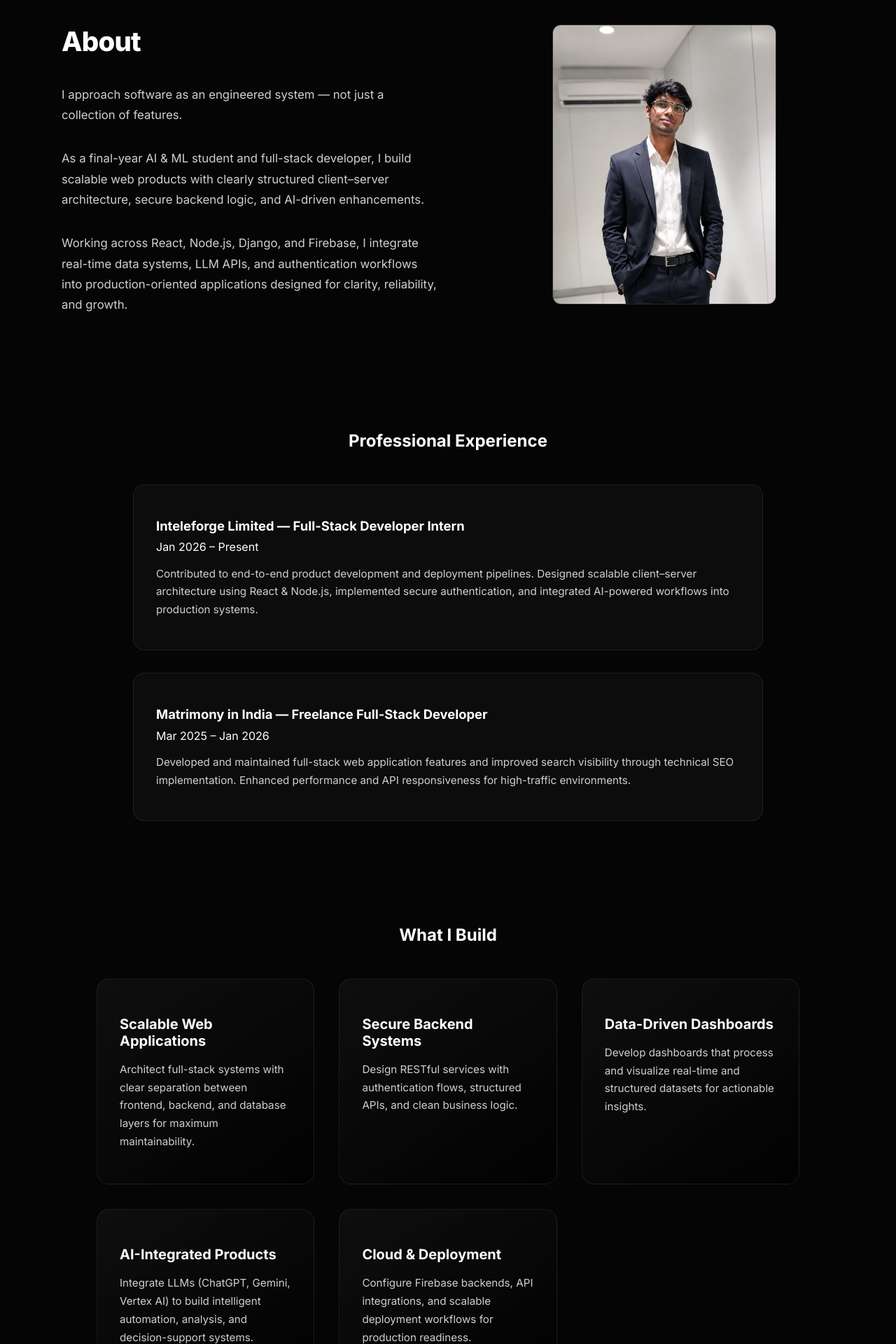
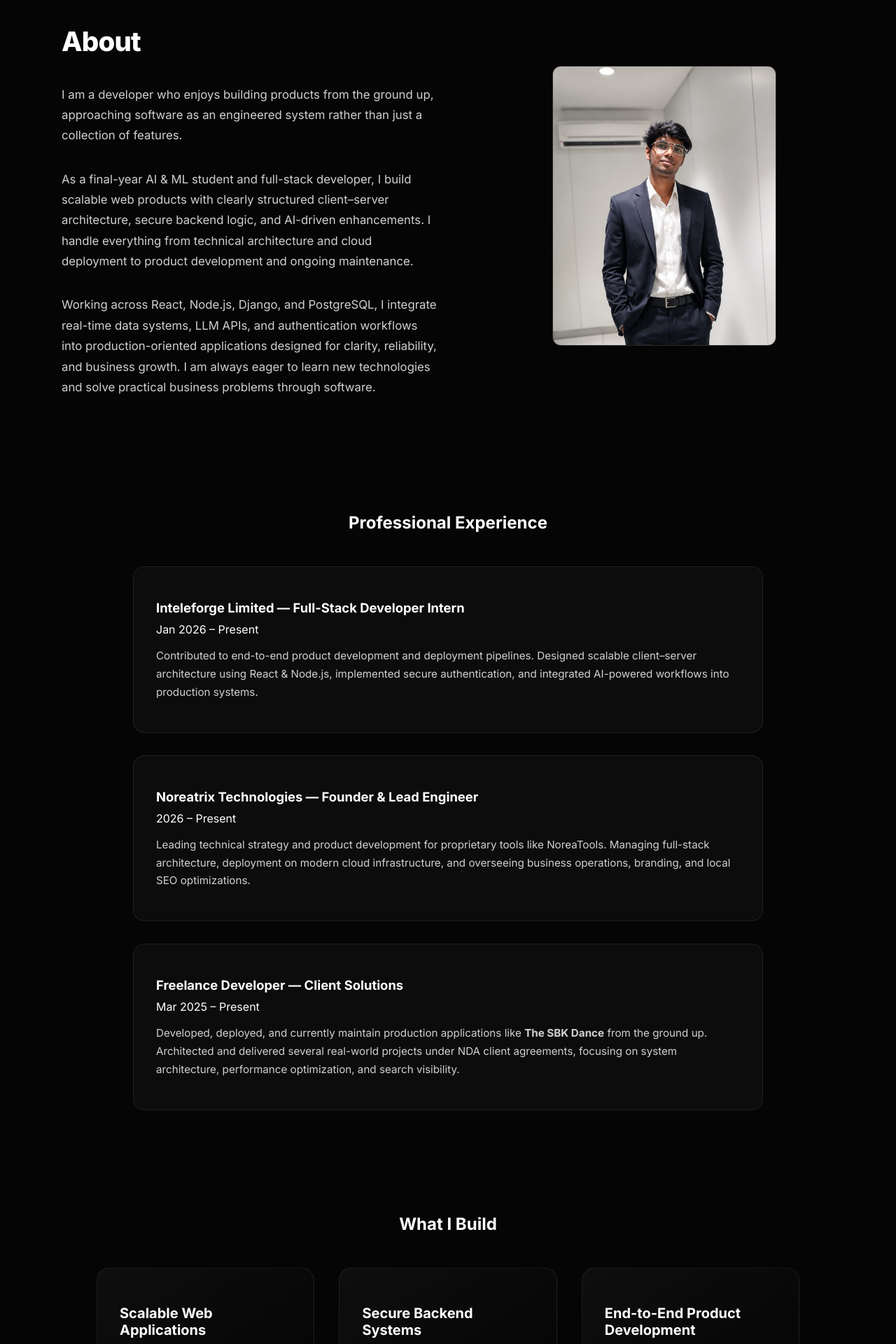
Before and after one commit to dumpalajeevankumar1/Portfolio, a React (Vite) app: page / in a window 1280 px wide. Shown: the part 860-2780 px from the top of the page at 70% size. Built offline with nearby package versions, Linux system fonts and the light colour scheme.

Commit message:
Update App.jsx

```diff
--- a/src/App.jsx
+++ b/src/App.jsx
@@ -4,14 +4,16 @@ import GeneratedName from "./components/GeneratedName";
 
 export default function App() {
   const [showSubtitle, setShowSubtitle] = useState(false);
+  const [isMobileMenuOpen, setIsMobileMenuOpen] = useState(false);
+  const [copied, setCopied] = useState(false);
 
+  // Section Refs
   const profileRef = useRef(null);
+  const experienceRef = useRef(null);
   const servicesRef = useRef(null);
   const skillsRef = useRef(null);
-  const experienceRef = useRef(null);
   const focusRef = useRef(null);
   const projectsRef = useRef(null);
-  const resumeRef = useRef(null);
   const contactRef = useRef(null);
 
   const handleIntroComplete = () => {
@@ -19,13 +21,18 @@ export default function App() {
       profileRef.current?.scrollIntoView({ behavior: "smooth" });
     }, 600);
   };
-const [copied, setCopied] = useState(false);
 
   const copyEmail = () => {
     navigator.clipboard.writeText("jeevankumar082005@gmail.com");
     setCopied(true);
     setTimeout(() => setCopied(false), 2000);
   };
+
+  const scrollToSection = (ref) => {
+    ref.current?.scrollIntoView({ behavior: "smooth" });
+    setIsMobileMenuOpen(false); // Close mobile menu on click
+  };
+
   return (
     <main>
       {/* MATRIX BACKGROUND */}
@@ -56,30 +63,31 @@ const copyEmail = () => {
           {/* Brand */}
           <div
             className="nav-logo"
-            onClick={() => window.scrollTo({ top: 0, behavior: "smooth" })}
+            onClick={() => {
+              window.scrollTo({ top: 0, behavior: "smooth" });
+              setIsMobileMenuOpen(false);
+            }}
           >
             <span className="logo-primary">portfolio</span>
             <span className="logo-sub">systems · data · ai</span>
           </div>
 
-          {/* Navigation */}
-          <ul className="nav-links">
-            <li onClick={() => profileRef.current?.scrollIntoView({ behavior: "smooth" })}>
-              About
-            </li>
-            <li onClick={() => experienceRef.current?.scrollIntoView({ behavior: "smooth" })}>
-              Experience
-            </li>
-            <li onClick={() => skillsRef.current?.scrollIntoView({ behavior: "smooth" })}>
-              Stack
-            </li>
-            <li onClick={() => projectsRef.current?.scrollIntoView({ behavior: "smooth" })}>
-              Projects
-            </li>
-            <li
-              className="nav-cta"
-              onClick={() => contactRef.current?.scrollIntoView({ behavior: "smooth" })}
+          {/* Mobile Menu Toggle */}
+          <button
+            className="mobile-menu-btn"
+            onClick={() => setIsMobileMenuOpen(!isMobileMenuOpen)}
+            aria-label="Toggle Navigation"
           >
+            {isMobileMenuOpen ? "✕" : "☰"}
+          </button>
+
+          {/* Navigation Links */}
+          <ul className={`nav-links ${isMobileMenuOpen ? "nav-links-mobile-open" : ""}`}>
+            <li onClick={() => scrollToSection(profileRef)}>About</li>
+            <li onClick={() => scrollToSection(experienceRef)}>Experience</li>
+            <li onClick={() => scrollToSection(skillsRef)}>Stack</li>
+            <li onClick={() => scrollToSection(projectsRef)}>Projects</li>
+            <li className="nav-cta" onClick={() => scrollToSection(contactRef)}>
               Contact
             </li>
           </ul>
@@ -92,18 +100,15 @@ const copyEmail = () => {
           <h2>About</h2>
 
           <p className="about-lead">
-            I approach software as an engineered system — not just a collection of features.
+            I am a developer who enjoys building products from the ground up, approaching software as an engineered system rather than just a collection of features.
           </p>
 
           <p>
-            As a final-year AI & ML student and full-stack developer, I build scalable web products
-            with clearly structured client–server architecture, secure backend logic, and AI-driven enhancements.
+            As a final-year AI & ML student and full-stack developer, I build scalable web products with clearly structured client–server architecture, secure backend logic, and AI-driven enhancements. I handle everything from technical architecture and cloud deployment to product development and ongoing maintenance.
           </p>
 
           <p>
-            Working across React, Node.js, Django, and Firebase, I integrate real-time data systems,
-            LLM APIs, and authentication workflows into production-oriented applications
-            designed for clarity, reliability, and growth.
+            Working across React, Node.js, Django, and PostgreSQL, I integrate real-time data systems, LLM APIs, and authentication workflows into production-oriented applications designed for clarity, reliability, and business growth. I am always eager to learn new technologies and solve practical business problems through software.
           </p>
         </div>
 
@@ -127,21 +132,27 @@ const copyEmail = () => {
               <span className="exp-date">Jan 2026 – Present</span>
             </div>
             <p>
-              Contributed to end-to-end product development and deployment pipelines.
-              Designed scalable client–server architecture using React & Node.js,
-              implemented secure authentication, and integrated AI-powered workflows into production systems.
+              Contributed to end-to-end product development and deployment pipelines. Designed scalable client–server architecture using React & Node.js, implemented secure authentication, and integrated AI-powered workflows into production systems.
             </p>
           </div>
 
           <div className="experience-item">
             <div className="exp-header">
-              <h3>Matrimony in India — Freelance Full-Stack Developer</h3>
-              <span className="exp-date">Mar 2025 – Jan 2026</span>
+              <h3>Noreatrix Technologies — Founder & Lead Engineer</h3>
+              <span className="exp-date">2026 – Present</span>
             </div>
             <p>
-              Developed and maintained full-stack web application features and improved
-              search visibility through technical SEO implementation. Enhanced
-              performance and API responsiveness for high-traffic environments.
+              Leading technical strategy and product development for proprietary tools like NoreaTools. Managing full-stack architecture, deployment on modern cloud infrastructure, and overseeing business operations, branding, and local SEO optimizations.
+            </p>
+          </div>
+
+          <div className="experience-item">
+            <div className="exp-header">
+              <h3>Freelance Developer — Client Solutions</h3>
+              <span className="exp-date">Mar 2025 – Present</span>
+            </div>
+            <p>
+              Developed, deployed, and currently maintain production applications like <strong>The SBK Dance</strong> from the ground up. Architected and delivered several real-world projects under NDA client agreements, focusing on system architecture, performance optimization, and search visibility.
             </p>
           </div>
         </div>
@@ -154,42 +165,22 @@ const copyEmail = () => {
         <div className="services-grid">
           <div className="service-card">
             <h3>Scalable Web Applications</h3>
-            <p>
-              Architect full-stack systems with clear separation between frontend,
-              backend, and database layers for maximum maintainability.
-            </p>
+            <p>Architect full-stack systems with clear separation between frontend, backend, and database layers for maximum maintainability.</p>
           </div>
 
           <div className="service-card">
             <h3>Secure Backend Systems</h3>
-            <p>
-              Design RESTful services with authentication flows, structured APIs,
-              and clean business logic.
-            </p>
+            <p>Design RESTful services with authentication flows, structured APIs, and clean business logic.</p>
           </div>
 
           <div className="service-card">
-            <h3>Data-Driven Dashboards</h3>
-            <p>
-              Develop dashboards that process and visualize real-time and structured
-              datasets for actionable insights.
-            </p>
+            <h3>End-to-End Product Development</h3>
+            <p>Drive projects from initial wireframes to database schema design, continuous deployment, and post-launch maintenance.</p>
           </div>
 
           <div className="service-card">
             <h3>AI-Integrated Products</h3>
-            <p>
-              Integrate LLMs (ChatGPT, Gemini, Vertex AI) to build intelligent
-              automation, analysis, and decision-support systems.
-            </p>
-          </div>
-
-          <div className="service-card">
-            <h3>Cloud & Deployment</h3>
-            <p>
-              Configure Firebase backends, API integrations, and scalable
-              deployment workflows for production readiness.
-            </p>
+            <p>Integrate LLMs (ChatGPT, Gemini, Vertex AI) to build intelligent automation, analysis, and decision-support systems.</p>
           </div>
         </div>
       </section>
@@ -202,16 +193,16 @@ const copyEmail = () => {
           <div className="skills-card">
             <h3>Web Development</h3>
             <div className="skills-items">
-              <span>HTML</span><span>CSS</span><span>JavaScript</span>
-              <span>React.js</span><span>TypeScript</span>
+              <span>React.js</span><span>Next.js</span><span>TypeScript</span>
+              <span>JavaScript</span><span>HTML/CSS</span>
             </div>
           </div>
 
           <div className="skills-card">
-            <h3>Backend & APIs</h3>
+            <h3>Backend & Data</h3>
             <div className="skills-items">
-              <span>Django</span><span>Node.js</span><span>Express.js</span>
-              <span>Firebase</span><span>REST API Design</span>
+              <span>Node.js</span><span>Express.js</span><span>Django</span>
+              <span>PostgreSQL</span><span>Firebase</span><span>REST APIs</span>
             </div>
           </div>
 
@@ -224,127 +215,75 @@ const copyEmail = () => {
           </div>
 
           <div className="skills-card">
-            <h3>Architecture & Tools</h3>
+            <h3>Infrastructure & Tools</h3>
             <div className="skills-items">
-              <span>Client–Server</span><span>Git</span><span>GitHub</span>
-              <span>Cursor AI</span><span>GitHub Copilot</span><span>Supabase</span>
+              <span>Vercel</span><span>Git/GitHub</span><span>Supabase</span>
+              <span>Cursor AI</span><span>SEO Optimization</span>
             </div>
-          </div>
-
-          <div className="skills-card">
-            <h3>Security</h3>
-            <div className="skills-items">
-              <span>OWASP Principles</span><span>Auth Flows</span><span>API Security</span>
-            </div>
-          </div>
-        </div>
-      </section>
-
-      {/* ================= ENGINEERING FOCUS ================= */}
-      <section ref={focusRef} className="content-section focus-section">
-        <h2>Engineering Principles</h2>
-
-        <div className="focus-grid">
-          <div className="focus-card">
-            <h3>Clean Architecture</h3>
-            <p>Prioritizing intentional system structure and readable, maintainable codebases.</p>
-          </div>
-          <div className="focus-card">
-            <h3>Predictable Data Flow</h3>
-            <p>Designing systems with logical data movement to reduce complexity and bugs.</p>
-          </div>
-          <div className="focus-card">
-            <h3>Scalability-Aware Design</h3>
-            <p>Considering performance constraints early to avoid architectural bottlenecks.</p>
-          </div>
-          <div className="focus-card">
-            <h3>Security-Conscious</h3>
-            <p>Implementing safe user input handling and secure authentication flows by default.</p>
-          </div>
-          <div className="focus-card">
-            <h3>Production-Oriented</h3>
-            <p>Iterating on real-world reliability rather than assuming ideal scenarios.</p>
           </div>
         </div>
       </section>
 
       {/* ================= PROJECTS ================= */}
       <section ref={projectsRef} className="content-section projects-section">
-        <h2>Projects</h2>
+        <h2>Live Products & Projects</h2>
         <div className="projects-list">
-          {/* Project 1 */}
+
+          {/* NoreaTools */}
+          <div className="project-card">
+            <div className="project-header">
+              <h3>NoreaTools</h3>
+              <span className="project-tag">Live Product</span>
+            </div>
+            <p className="project-desc">
+              A suite of online productivity and PDF tools. Built independently from the ground up, handling both the technical roadmap and product development.
+            </p>
+            <a href="https://noreatools.noreatrix.com" target="_blank" rel="noopener noreferrer" className="project-link">
+              Visit NoreaTools →
+            </a>
+          </div>
+
+          {/* The SBK Dance */}
+          <div className="project-card">
+            <div className="project-header">
+              <h3>The SBK Dance</h3>
+              <span className="project-tag">Client Application</span>
+            </div>
+            <p className="project-desc">
+              Independently designed, developed, deployed, and currently maintaining the digital platform for a dance organization, ensuring high uptime and performance.
+            </p>
+            <a href="https://thesbkdance.com" target="_blank" rel="noopener noreferrer" className="project-link">
+              Visit Site →
+            </a>
+          </div>
+
+          {/* Accd Bazaar */}
           <div className="project-card">
             <div className="project-header">
               <h3>Accd Bazaar</h3>
-              <span className="project-tag">Full-Stack Product</span>
+              <span className="project-tag">Full-Stack System</span>
             </div>
             <p className="project-desc">
-              A scalable circular marketplace platform supporting dynamic listings
-              and structured user interactions.
+              A scalable circular marketplace platform supporting dynamic listings and structured client-server data flow.
             </p>
-            <ul className="project-points">
-              <li>Designed backend models and REST APIs for business logic</li>
-              <li>Implemented responsive frontend using React and modern UI practices</li>
-              <li>Structured client-server data flow for scalability</li>
-            </ul>
             <a href="https://github.com/dumpalajeevankumar1/Web-application" target="_blank" rel="noopener noreferrer" className="project-link">
               GitHub →
             </a>
           </div>
 
-          {/* Project 2 */}
+          {/* City Intelligence */}
           <div className="project-card">
             <div className="project-header">
               <h3>City Intelligence Dashboard</h3>
-              <span className="project-tag">Google Hackathon Finalist</span>
+              <span className="project-tag">Hackathon Finalist</span>
             </div>
             <p className="project-desc">
-              A real-time civic intelligence system for monitoring traffic and incidents
-              via geospatial insights.
+              A real-time civic intelligence system for monitoring traffic via geospatial insights, utilizing Firebase and Google Maps API.
             </p>
-            <ul className="project-points">
-              <li>Integrated Firebase for real-time updates</li>
-              <li>Implemented Google Maps API for geospatial insights</li>
-              <li>Designed rapid data-refresh architecture</li>
-            </ul>
             <a href="https://github.com/dumpalajeevankumar1/scamps" target="_blank" rel="noopener noreferrer" className="project-link">
               GitHub →
             </a>
           </div>
-
-          {/* Project 3 */}
-          <div className="project-card">
-            <div className="project-header">
-              <h3>AgroMind</h3>
-              <span className="project-tag">IoT + AI System</span>
-            </div>
-            <p className="project-desc">
-              An AI-enhanced smart farming system collecting sensor data and generating
-              automated agricultural recommendations.
-            </p>
-            <ul className="project-points">
-              <li>Collected IoT sensor data using ESP8266</li>
-              <li>Processed data with Gemini AI API</li>
-              <li>Generated automated agricultural recommendations</li>
-            </ul>
-            <a href="https://github.com/dumpalajeevankumar1/agromind" target="_blank" rel="noopener noreferrer" className="project-link">
-              GitHub →
-            </a>
-          </div>
-        </div>
-      </section>
-
-      {/* ================= RESUME ================= */}
-      <section ref={resumeRef} className="content-section resume-section">
-        <div className="resume-box">
-          <h2>Resume</h2>
-          <p className="resume-text">
-            A concise overview of my academic background, technical skills, and
-            hands-on engineering experience in full-stack and AI systems.
-          </p>
-          <a href="/resume.pdf" target="_blank" rel="noopener noreferrer" className="resume-button">
-            Download Resume
-          </a>
         </div>
       </section>
 
@@ -353,19 +292,19 @@ const copyEmail = () => {
         <h2>Let’s Connect</h2>
         <div className="contact-grid">
           <div className="contact-card">
-            <h3>Contact</h3>
+            <h3>Contact Details</h3>
 
-            {/* Standard Mailto Link */}
+            <div className="email-copy-wrapper">
               <p>
                 <strong>Email:</strong>{" "}
-              <a
-                href="mailto:jeevankumar082005@gmail.com"
-                className="email-link"
-                title="Open in mail app"
-              >
+                <a href="mailto:jeevankumar082005@gmail.com" className="email-link">
                   jeevankumar082005@gmail.com
                 </a>
               </p>
+              <button onClick={copyEmail} className="copy-btn">
+                {copied ? "Copied!" : "Copy Email"}
+              </button>
+            </div>
 
             <p>
               <strong>GitHub:</strong>{" "}
@@ -385,10 +324,11 @@ const copyEmail = () => {
           <div className="contact-card highlight">
             <h3>Hire Me</h3>
             <p>
-              I am seeking opportunities as a <strong>Software Developer</strong> or
-              <strong> Full-Stack Intern</strong>, focusing on backend systems and
-              AI product development.
+              I am seeking opportunities as a <strong>Software Developer</strong> or <strong>Full-Stack Intern</strong>, focusing on scalable backend systems, cloud deployment, and AI product development.
             </p>
+            <a href="/resume.pdf" target="_blank" rel="noopener noreferrer" className="resume-button mt-4 inline-block">
+              Download Resume
+            </a>
           </div>
         </div>
       </section>
```
Lines whose indentation alone changed are shown as unchanged.
